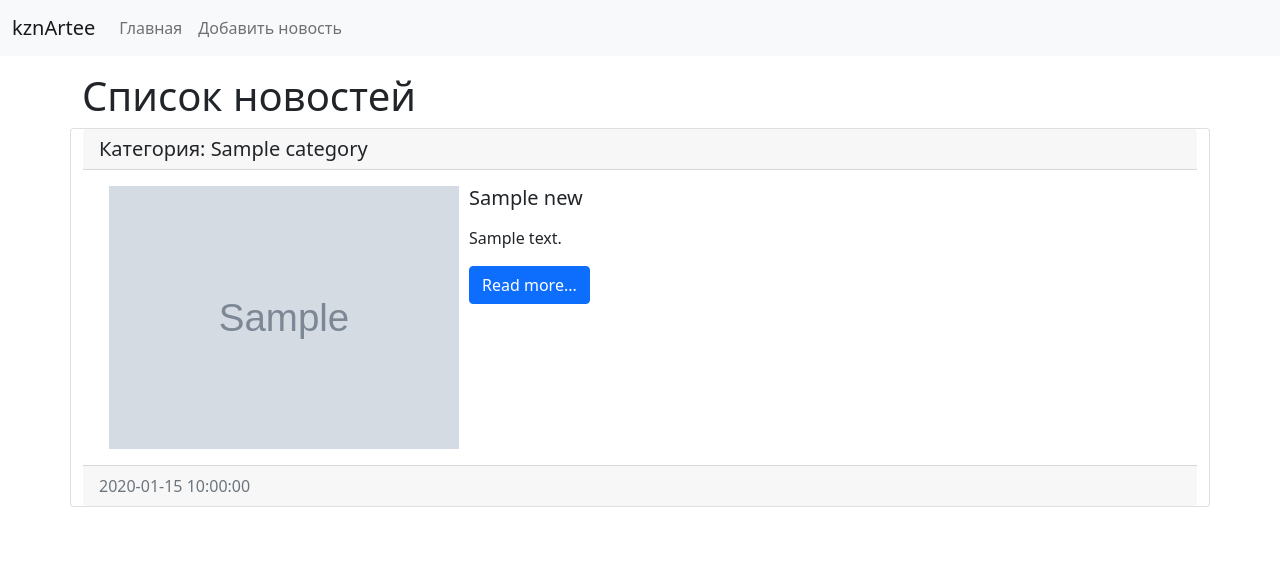
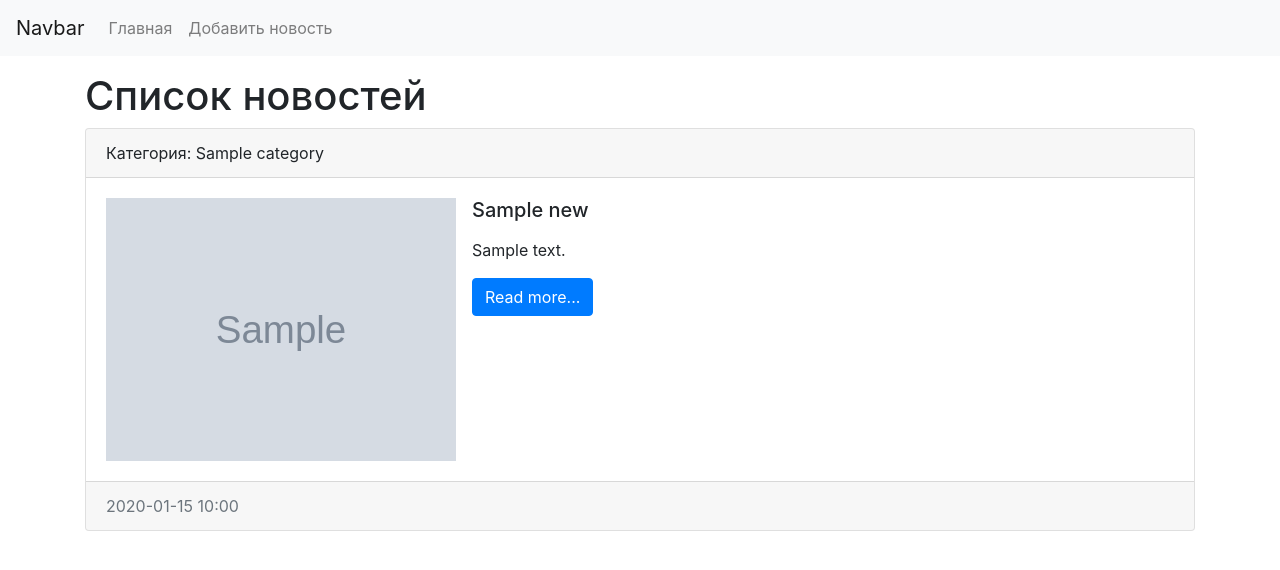
Before and after one commit to Artee16reg/DjangoProject, a Django app: page / in a window 1280 px wide. Shown: the top 570 px of the page. Run offline with Django 3.2, Linux system fonts and the light colour scheme; tables that the repository leaves empty hold one stand-in row (values such as "Sample post"); grey boxes marked "Sample" are stand-in pictures; some libraries are stand-ins or nearby versions.

Commit message:
added news display

```diff
--- a/mysite/news/templates/news/index.html
+++ b/mysite/news/templates/news/index.html
@@ -3,73 +3,63 @@
   <head>
     <!-- Required meta tags -->
     <meta charset="utf-8">
-    <meta name="viewport" content="width=device-width, initial-scale=1">
-
+    <meta name="viewport" content="width=device-width, initial-scale=1, shrink-to-fit=no">
     <!-- Bootstrap CSS -->
-    <link href="https://cdn.jsdelivr.net/npm/bootstrap@5.0.0-beta3/dist/css/bootstrap.min.css" rel="stylesheet"
-          integrity="sha384-eOJMYsd53ii+scO/bJGFsiCZc+5NDVN2yr8+0RDqr0Ql0h+rP48ckxlpbzKgwra6" crossorigin="anonymous">
+    <link rel="stylesheet" href="https://maxcdn.bootstrapcdn.com/bootstrap/4.0.0/css/bootstrap.min.css" integrity="sha384-Gn5384xqQ1aoWXA+058RXPxPg6fy4IWvTNh0E263XmFcJlSAwiGgFAW/dAiS6JXm" crossorigin="anonymous">
 
     <title>{{ title }}</title>
   </head>
   <body>
+
   <nav class="navbar navbar-expand-lg navbar-light bg-light">
-    <div class="container-fluid">
-        <a class="navbar-brand" href="/">kznArtee</a>
-        <button class="navbar-toggler" type="button" data-bs-toggle="collapse" data-bs-target="#navbarSupportedContent"
+      <a class="navbar-brand" href="/">Navbar</a>
+      <button class="navbar-toggler" type="button" data-toggle="collapse" data-target="#navbarSupportedContent"
               aria-controls="navbarSupportedContent" aria-expanded="false" aria-label="Toggle navigation">
           <span class="navbar-toggler-icon"></span>
       </button>
+
       <div class="collapse navbar-collapse" id="navbarSupportedContent">
-            <ul class="navbar-nav me-auto mb-2 mb-lg-0">
+          <ul class="navbar-nav mr-auto">
               <li class="nav-item"><a class="nav-link" href="/">Главная</a></li>
               <li class="nav-item"><a class="nav-link" href="/">Добавить новость</a></li>
           </ul>
       </div>
-    </div>
   </nav>
+
   <div class="container mt-3">
       <h1>{{ title }}</h1>
       <div class="row">
-        <div class="col-md-12"></div>
+          <div class="col-md-12">
               {% for item in news %}
               <div class="card mb-3">
-            <h5 class="card-header">
+                  <div class="card-header">
                       Категория: {{ item.category }}
-            </h5>
+                  </div>
                   <div class="card-body">
                       <div class="media">
                           {% if item.photo %}
-                    <img src="{{ item.photo.url }}" alt="" width="350" align="left" hspace="10">
+                              <img src="{{ item.photo.url }}" alt="" width="350" class="mr-3">
                           {% else %}
-                    <img src="https://picsum.photos/id/1060/350/235/?blur=2" alt="" align="left" hspace="10"
-                         class="mr-3">
+                              <img src="https://picsum.photos/id/1060/350/235/?blur=2" alt="" class="mr-3">
                           {% endif %}
-                    <div class="media-body">
+                          <div class="media_body">
                               <h5 class="card-title">{{ item.title }}</h5>
-                        <p class="card-text">{{ item.content|safe|linebreaks|truncatewords:50}}</p>
+                              <p class="card-text">{{ item.content|safe|linebreaks|truncatewords:50 }}</p>
                               <a href="#" class="btn btn-primary">Read more...</a>
                           </div>
                       </div>
                   </div>
                   <div class="card-footer text-muted">
-                {{ item.created_at|date:"Y-m-d H:i:s" }}
+                      {{ item.created_at|date:"Y-m-d H:i" }}
                   </div>
               </div>
-        {% endfor%}
+              {% endfor %}
+          </div>
       </div>
   </div>
 
-<!-- Optional JavaScript; choose one of the two! -->
-
-<!-- Option 1: Bootstrap Bundle with Popper -->
-<script src="https://cdn.jsdelivr.net/npm/bootstrap@5.0.0-beta3/dist/js/bootstrap.bundle.min.js"
-        integrity="sha384-JEW9xMcG8R+pH31jmWH6WWP0WintQrMb4s7ZOdauHnUtxwoG2vI5DkLtS3qm9Ekf"
-        crossorigin="anonymous"></script>
-
-<!-- Option 2: Separate Popper and Bootstrap JS -->
-<!--
-<script src="https://cdn.jsdelivr.net/npm/@popperjs/core@2.9.1/dist/umd/popper.min.js" integrity="sha384-SR1sx49pcuLnqZUnnPwx6FCym0wLsk5JZuNx2bPPENzswTNFaQU1RDvt3wT4gWFG" crossorigin="anonymous"></script>
-<script src="https://cdn.jsdelivr.net/npm/bootstrap@5.0.0-beta3/dist/js/bootstrap.min.js" integrity="sha384-j0CNLUeiqtyaRmlzUHCPZ+Gy5fQu0dQ6eZ/xAww941Ai1SxSY+0EQqNXNE6DZiVc" crossorigin="anonymous"></script>
--->
+    <script src="https://code.jquery.com/jquery-3.2.1.slim.min.js" integrity="sha384-KJ3o2DKtIkvYIK3UENzmM7KCkRr/rE9/Qpg6aAZGJwFDMVNA/GpGFF93hXpG5KkN" crossorigin="anonymous"></script>
+    <script src="https://cdnjs.cloudflare.com/ajax/libs/popper.js/1.12.9/umd/popper.min.js" integrity="sha384-ApNbgh9B+Y1QKtv3Rn7W3mgPxhU9K/ScQsAP7hUibX39j7fakFPskvXusvfa0b4Q" crossorigin="anonymous"></script>
+    <script src="https://maxcdn.bootstrapcdn.com/bootstrap/4.0.0/js/bootstrap.min.js" integrity="sha384-JZR6Spejh4U02d8jOt6vLEHfe/JQGiRRSQQxSfFWpi1MquVdAyjUar5+76PVCmYl" crossorigin="anonymous"></script>
   </body>
 </html>
--- a/mysite/news/views.py
+++ b/mysite/news/views.py
@@ -1,3 +1,4 @@
+from django.http import HttpResponse
 from django.shortcuts import render
 
 from .models import News
@@ -5,4 +6,12 @@ from .models import News
 
 def index(request):
     news = News.objects.all()
-    return render(request, 'news/index.html', {'news': news, 'title': 'Список новостей'})
+    context = {
+        'news': news,
+        'title': 'Список новостей'
+    }
+    return render(request, 'news/index.html', context)
+
+
+def test(request):
+    return HttpResponse('<h1> Sup bro </h1>')
```
Also changed, not shown: mysite/media/photos/2021/04/02/bullet-cartridge-download-flying-bullets.png (added), mysite/media/photos/2021/04/03/ПУЛЯ.png (added), mysite/media/photos/2021/04/10/bullet-cartridge-download-flying-bullets.png (added), mysite/news/migrations/0003_auto_20210410_1553.py (added). Lines whose indentation alone changed are shown as unchanged.
